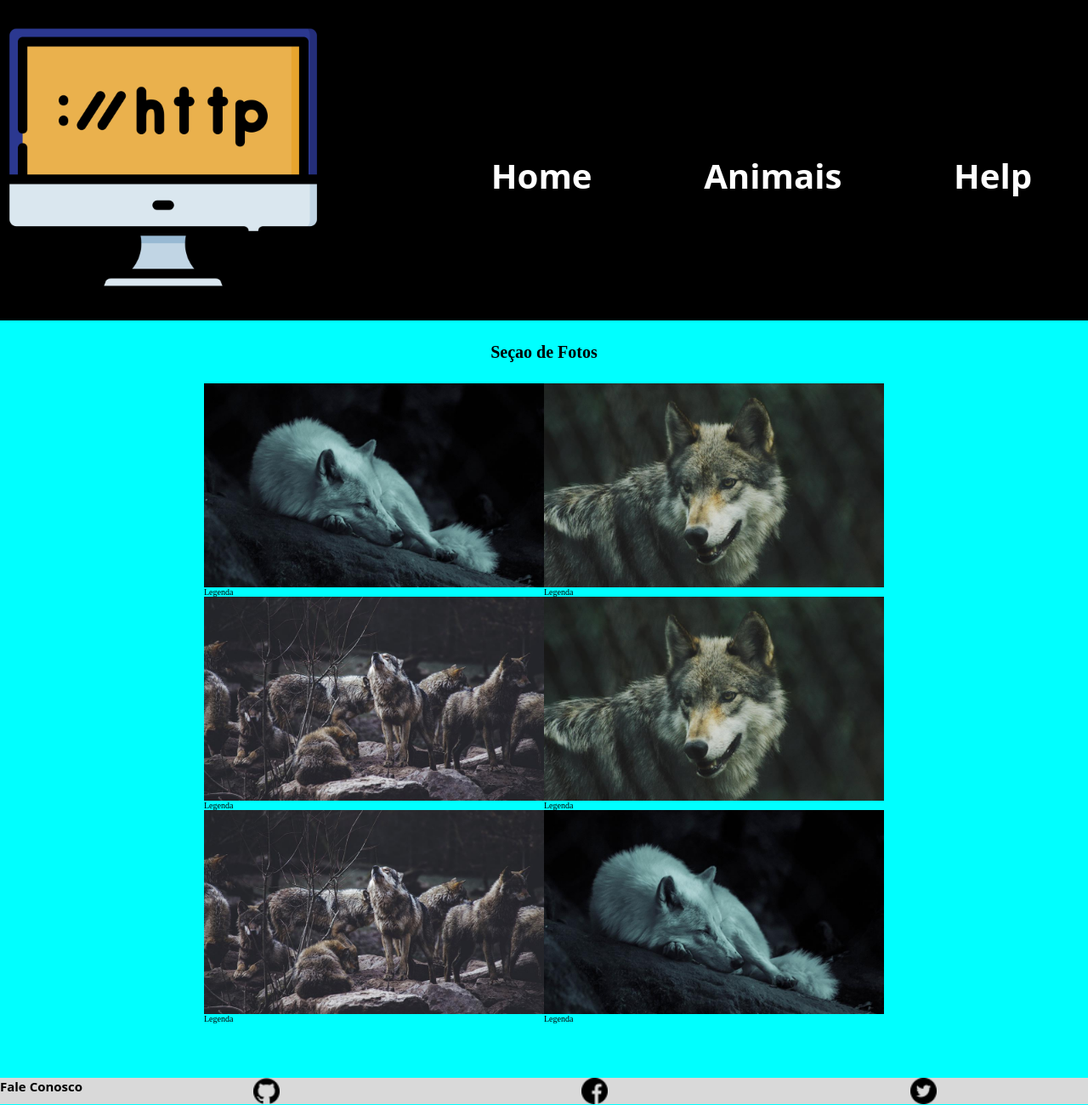
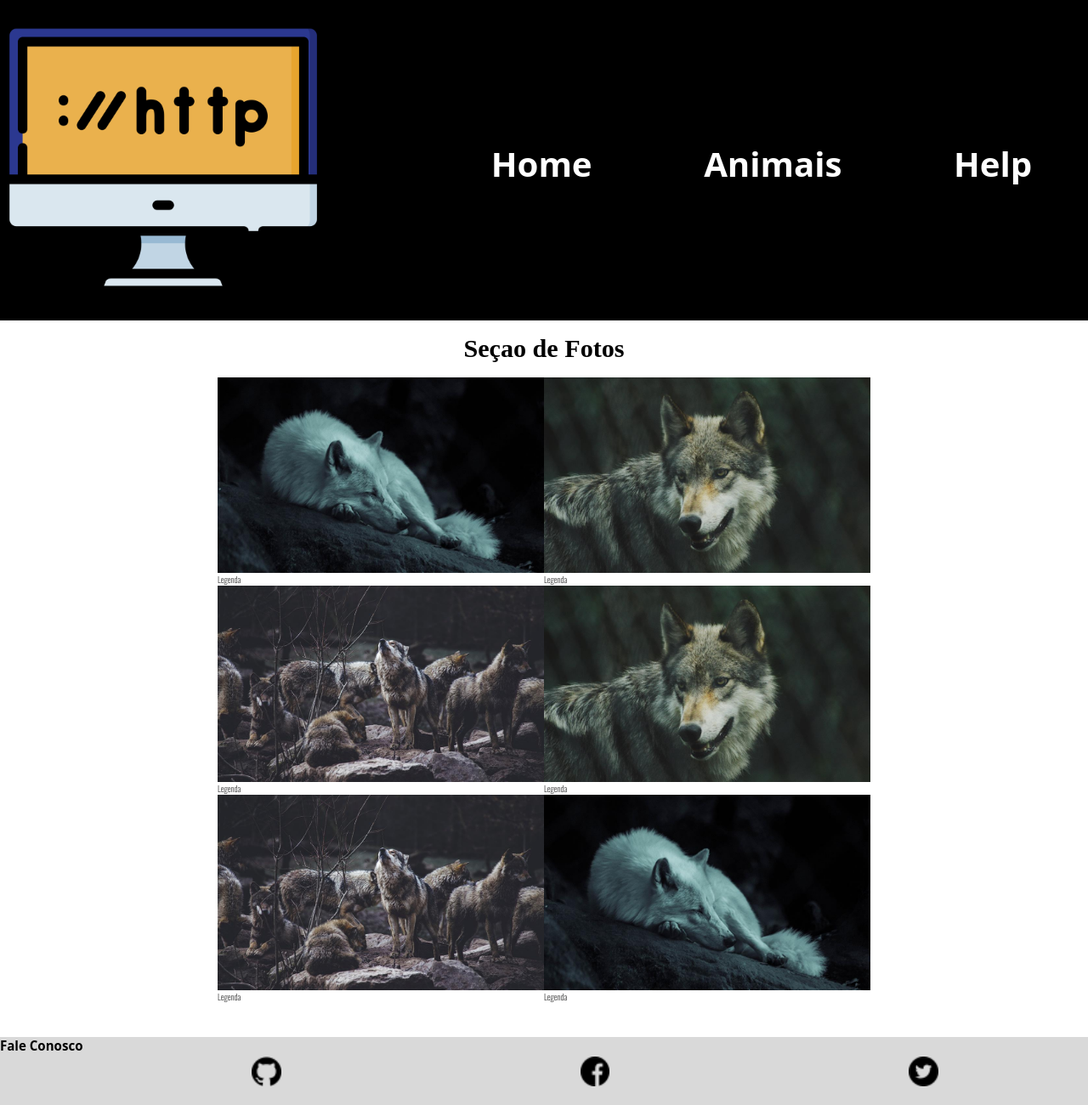
Before and after one commit to 1TDSS-2023/rm552228, a plain HTML site: page rm552228/index.html in a window 1280 px wide. Shown: the part 7-1307 px from the top of the page at 85% size. Drawn offline with nearby package versions, Linux system fonts and the light colour scheme.

Commit message:
Normalização do CSS com medidas responsivas vw/vh

```diff
--- /dev/null
+++ b/css/cabecalho.css
@@ -0,0 +1,36 @@
+.cabecalho {
+    display: flex;
+    justify-content: space-between;
+    align-items: center;
+    flex-wrap: wrap;
+    background-color: #000000;
+}
+
+.cabecalho nav {
+    display: flex;
+    justify-content: space-around;
+    flex-wrap: wrap;
+    width: 60vw;
+    height: 42vh;
+}
+
+.cabecalho img {
+    width: 30%;
+    max-width: 30%;
+    display: block;
+}
+
+.cabecalho a {
+    text-decoration: none;
+    font-size: 4rem;
+    font-family: system-ui, -apple-system, BlinkMacSystemFont, 'Segoe UI', Roboto, Oxygen, Ubuntu, Cantarell, 'Open Sans', 'Helvetica Neue', sans-serif;
+    font-weight: 700;
+    color: #fff;
+    padding: 18.5vh 0;
+    text-align: center;
+}
+
+.cabecalho a:hover {
+    background-color: #fff;
+    color: #000000;
+}
--- /dev/null
+++ b/css/conteudo.css
@@ -0,0 +1,21 @@
+.conteudo img {
+    max-width: 100%;
+    display: block;
+}
+
+.conteudo {
+    display: flex;
+    flex-wrap: wrap;
+    max-width: 60vw;
+    margin: 0 auto;
+}
+
+.conteudo>div {
+    flex-grow: 1;
+    flex-shrink: 1;
+    flex-basis: 300px;
+}
+
+.conteudo p{
+    font-family: 'Oswald', sans-serif;
+}
--- a/css/estilo.css
+++ b/css/estilo.css
@@ -1,128 +1,20 @@
-* {
+@import url('https://fonts.googleapis.com/css2?family=Oswald:wght@200&display=swap');
+@import url("./cabecalho.css");
+@import url("./conteudo.css");
+@import url("./rodape.css");
 
-    padding: 0;
-    margin: 0;
-    box-sizing: border-box
+*{
+  margin:0;
+  padding:0;
+  box-sizing:border-box;
 }
 
 html{
-
     font-size: 62.8%;
-    }
-
-    .cabecalho{
-    display: flex;
-    justify-content: space-between;
-    align-items: center;
-    flex-wrap: wrap;
-    background-color: #000000;
-
-    }
-
-    .cabecalho nav{
-    display: flex;
-    justify-content: space-around;
-    flex-wrap: wrap;
-    width: 60vw;
-    height: 40vh;
-    }
-
-    .cabecalho img{
-    width: 30vw;
-    max-width: 30vw;
-    display: block;
-
-    }
-
-    .cabecalho a{
-    text-decoration: none;
-    font-size: 4rem;
-    font-family: system-ui, -apple-system, BlinkMacSystemFont, 'Segoe UI',
-    Roboto, Oxygen, Ubuntu, Cantarell, 'Open Sans', 'Helvetica Neue', sans-serif;
-    font-weight: 700;
-    color: #fff;
-    padding: 20% 0;
-    text-align: center;
-
-    }
-
-    .cabecalho a:hover{
-    background-color: white;
-    color: #000;
-    }
-
-    .conteudo img{
-    max-width: 100%;
-    display: block;
-    }
-
-    .conteudo{
-    display: flex;
-    flex-wrap: wrap;
-    max-width: 800px;
-    margin: 0 auto;
-
-    }
-
-    .conteudo > div{
-    flex-grow: 1;
-    flex-shrink: 1;
-    flex-basis: 300px;
-    }
-
-
-    body{
-    font-size: 10px;
-
 }
 
 .tit-sec{
     text-align: center;
-    margin: 2% 0;
-    font-size: 2em;
+    margin: 2vh 0;
+    font-size: 3rem;
 }
-
-    .rodape {
-    display: flex;
-    justify-content: space-around;
-    margin: 5% 0 0 0 ;
-
-    }
-
-    .rodape h2 {
-    flex-grow: 1;
-    font-family: system-ui, -apple-system, BlinkMacSystemFont, 'Segoe UI', Roboto, Oxygen, Ubuntu, Cantarell, 'Open Sans', 'Helvetica Neue', sans-serif;
-    background-color: #d9d9d9;
-
-    }
-
-    .rodape nav {
-    flex-grow: 6;
-    display: flex;
-    width: 80%;
-    height: 100%;
-    align-items: center;
-
-    }
-
-    .rodape img {
-    display: block;
-    width: 8%;
-    max-width: 9%;
-    margin: 0 auto;
-    }
-
-    .rodape a {
-    display: block;
-    flex-grow: 1;
-    background-color: #d9d9d9;
-    }
-
-    /* BREAKPOINTS */
-
-    @media (max-width:1500px) {
-
-        body{
-            background-color: aqua;
-        }
-    }
--- /dev/null
+++ b/css/rodape.css
@@ -0,0 +1,33 @@
+.rodape {
+    display: flex;
+    justify-content: space-around;
+    margin: 5vh 0 0 0;
+}
+
+.rodape h2 {
+    flex-grow: 1;
+    font-family: system-ui, -apple-system, BlinkMacSystemFont, 'Segoe UI', Roboto, Oxygen, Ubuntu, Cantarell, 'Open Sans', 'Helvetica Neue', sans-serif;
+    background-color: #d9d9d9;
+}
+
+.rodape nav {
+    flex-grow: 6;
+    display: flex;
+    width: 80vw;
+    height: 10vh;
+    align-items: center;
+    background-color: #d9d9d9;
+}
+
+.rodape img {
+    display: block;
+    width: 9%;
+    max-width: 9%;
+    margin: 0 auto;
+}
+
+.rodape a {
+    display: block;
+    flex-grow: 1;
+    background-color: #d9d9d9;
+}
```
Lines whose indentation alone changed are shown as unchanged.
